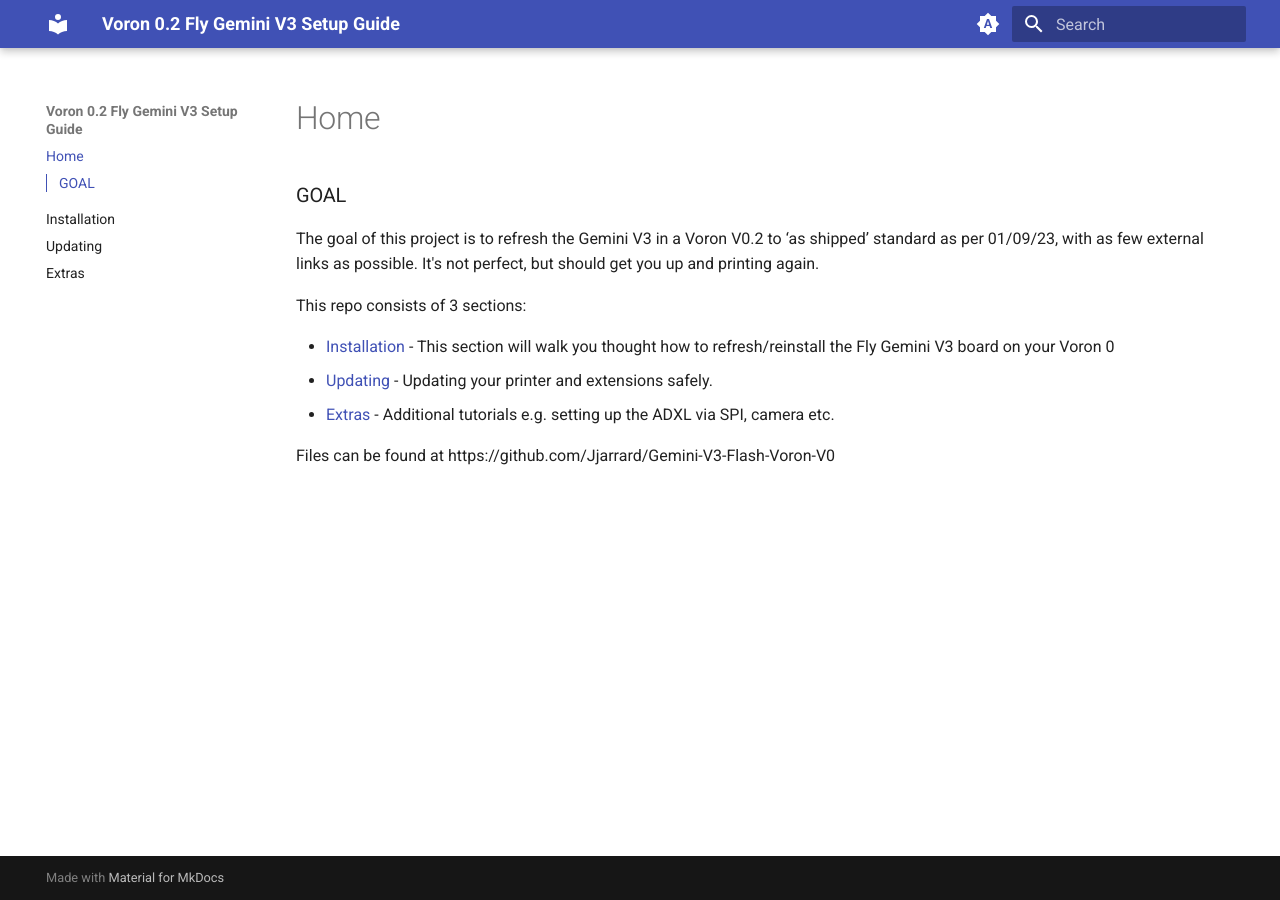
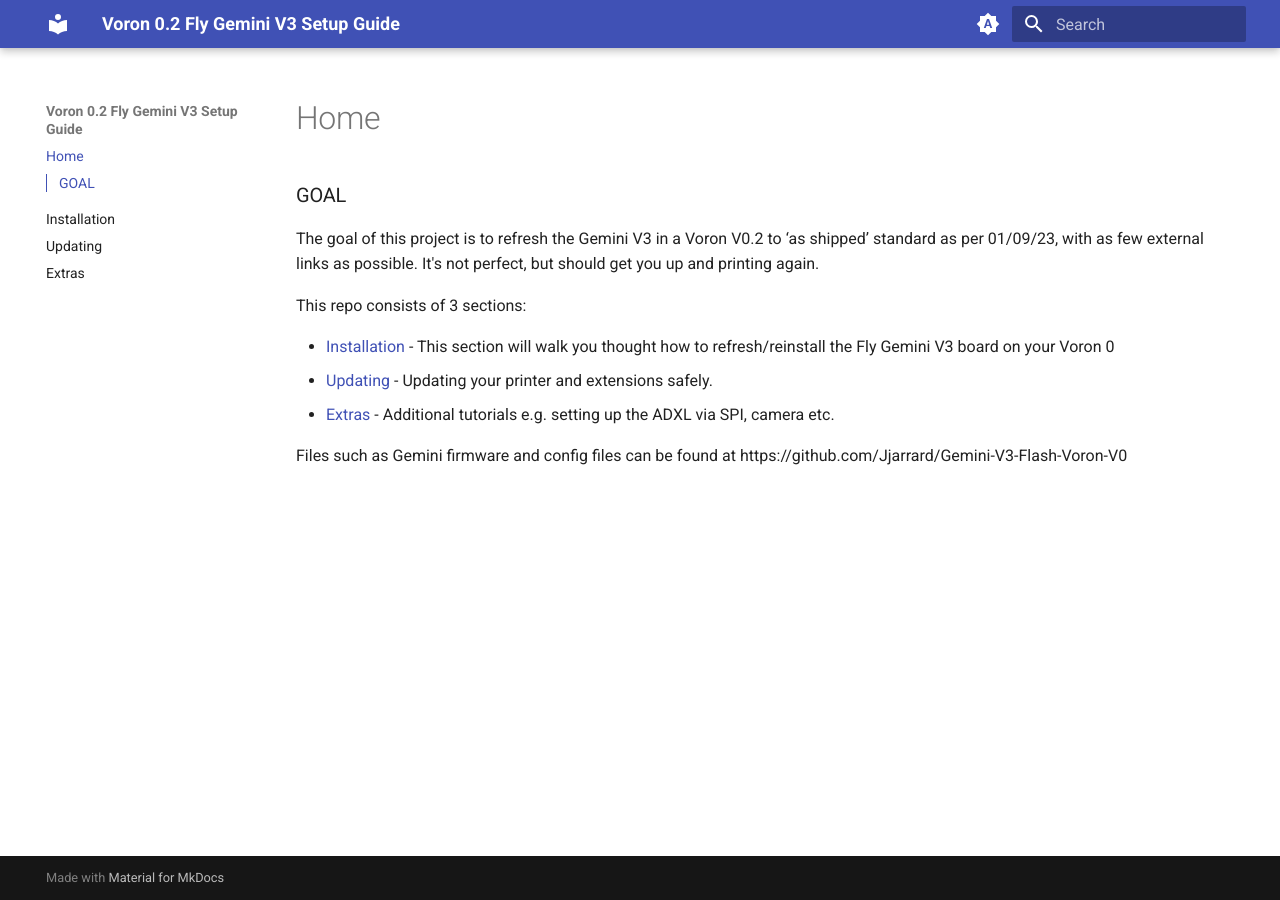
Before and after one commit to Jjarrard/Gemini-V3-Flash-Voron-V0, an MkDocs documentation site: the page built from docs/index.md, in a window 1280 px wide. Built offline with MkDocs 1.6.1 and Material for MkDocs 9.7.7, drawn with Linux system fonts in a browser that asks for light colours; the version menu is left out.

Commit message:
Update index.md

```diff
--- a/docs/index.md
+++ b/docs/index.md
@@ -7,5 +7,5 @@
 - [Updating](updating.md) - Updating your printer and extensions safely.
 - [Extras](extras.md) - Additional tutorials e.g. setting up the ADXL via SPI, camera etc.
 
-Files can be found at
+Files such as Gemini firmware and config files can be found at
 https://github.com/Jjarrard/Gemini-V3-Flash-Voron-V0
```
